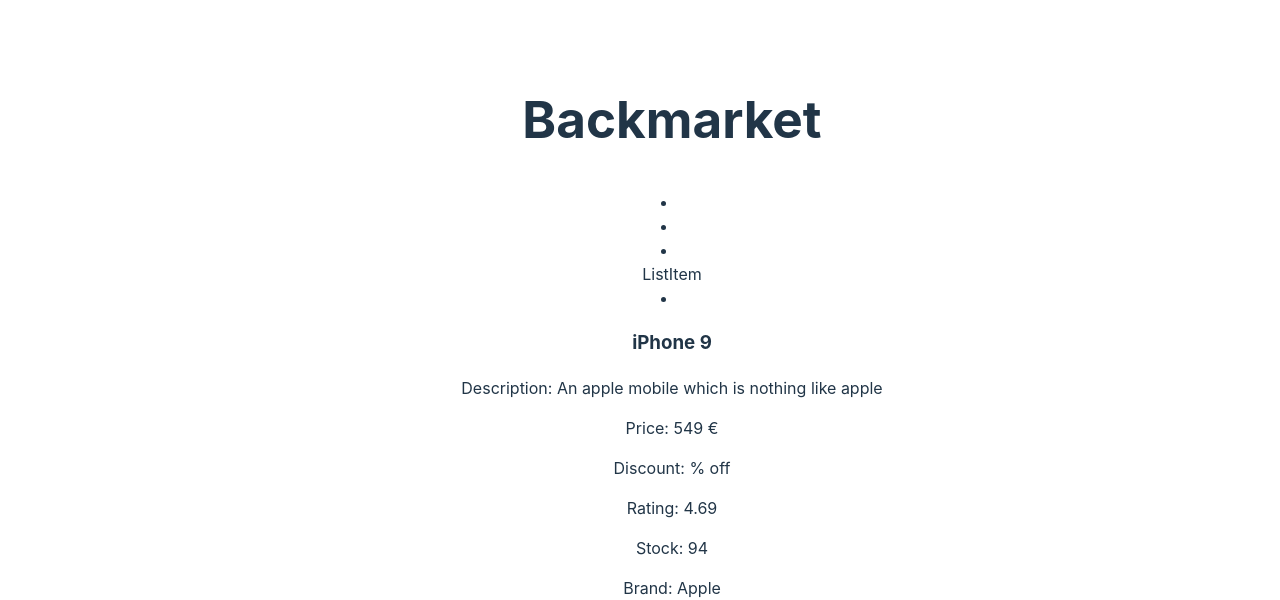
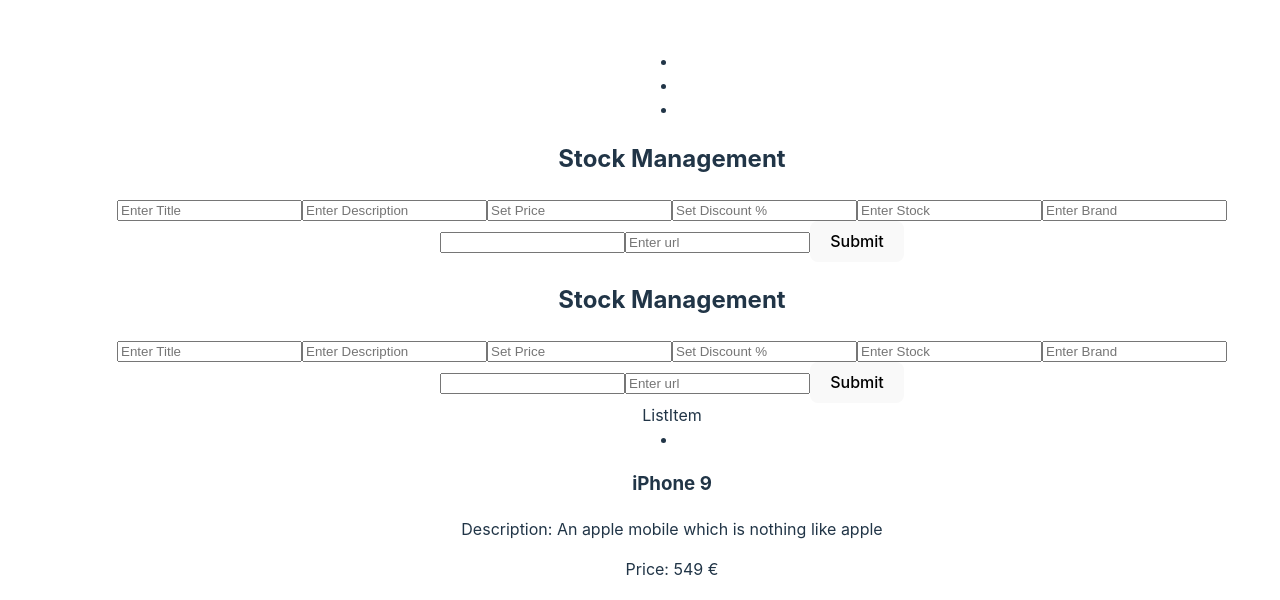
Before and after one commit to Amontanez17/e-commerce-mini-project, a React (Vite) app: page / in a window 1280 px wide. Shown: the part 748-1348 px from the top of the page. Built offline with nearby package versions, Linux system fonts and the light colour scheme.

Commit message:
finished the form :) Co-authored-by: jasperzhang75 <jasperzhang75@users.noreply.github.com>

```diff
--- a/src/App.jsx
+++ b/src/App.jsx
@@ -3,11 +3,13 @@
 import Sidebar from "./components/Sidebar/Sidebar.jsx";
 import Footer from "./components/Footer/Footer.jsx";
 import List from "./components/List/List.jsx";
+import Form from "./components/Form/Form.jsx";
 
 function App() {
   return (
     <>
       <Navbar />
+      <Form />
       <List />
       <Sidebar />
       <Footer />
--- /dev/null
+++ b/src/components/Form/Form.jsx
@@ -0,0 +1,135 @@
+import { useState } from "react";
+
+function Form({ setProducts }) {
+  //   const [id, setIdInput] = useState("");
+  const [title, setTitleInput] = useState("");
+  const [description, setDescriptionInput] = useState("");
+  const [price, setPriceInput] = useState("");
+  const [discountPercentage, setDiscountPercentageInput] = useState("");
+  const [stock, setStockInput] = useState("");
+  const [brand, setBrandInput] = useState("");
+  const [category, setCategoryInput] = useState("");
+  const [thumbnail, setThumbnailInput] = useState("");
+
+  //   function handleIdInput(event) {
+  //     setIdInput(event.currentTarget.value);
+  //   }
+
+  function handleTitleInput(event) {
+    setTitleInput(event.currentTarget.value);
+  }
+
+  function handleDescriptionInput(event) {
+    setDescriptionInput(event.currentTarget.value);
+  }
+  function handlePriceInput(event) {
+    setPriceInput(event.currentTarget.value);
+  }
+
+  function handleDiscountPercentageInput(event) {
+    setDiscountPercentageInput(event.currentTarget.value);
+  }
+
+  function handleStockInput(event) {
+    setStockInput(event.currentTarget.value);
+  }
+
+  function handleBrandInput(event) {
+    setBrandInput(event.currentTarget.value);
+  }
+  function handleCategoryInput(event) {
+    setCategoryInput(event.currentTarget.value);
+  }
+  function handleThumbnailInput(event) {
+    setThumbnailInput(event.currentTarget.value);
+  }
+
+  function handleSubmit(event) {
+    event.preventDefault();
+    const newItem = {
+      id: crypto.randomUUID(),
+      title,
+      description,
+      price,
+      discountPercentage,
+      stock,
+      brand,
+      category,
+      thumbnail,
+    };
+    setProducts((products) => [...products, newItem]);
+  }
+  return (
+    <div className="stockManagement">
+      <form onSubmit={handleSubmit}>
+        <h2>Stock Management</h2>
+        {/* <input
+          type="text"
+          name="idInput"
+          placeholder="Enter ID"
+          value={idInput}
+          onChange={handleIdInput}
+        ></input> */}
+        <input
+          placeholder="Enter Title"
+          type="text"
+          name="titleInput"
+          value={title}
+          onChange={handleTitleInput}
+        />
+        <input
+          placeholder="Enter Description"
+          type="text"
+          name="descriptionInput"
+          value={description}
+          onChange={handleDescriptionInput}
+        />
+        <input
+          placeholder="Set Price"
+          type="text"
+          name="priceInput"
+          value={price}
+          onChange={handlePriceInput}
+        />
+        <input
+          placeholder="Set Discount %"
+          type="text"
+          name="discountPercentageInput"
+          value={discountPercentage}
+          onChange={handleDiscountPercentageInput}
+        />
+        <input
+          type="text"
+          name="stockInput"
+          placeholder="Enter Stock"
+          value={stock}
+          onChange={handleStockInput}
+        />
+        <input
+          type="text"
+          name="brandInput"
+          placeholder="Enter Brand"
+          value={brand}
+          onChange={handleBrandInput}
+        />
+        <input
+          type="text"
+          name="categoryInput"
+          placeholder=""
+          value={category}
+          onChange={handleCategoryInput}
+        />
+        <input
+          placeholder="Enter url"
+          type="text"
+          name="thumbnailInput"
+          value={thumbnail}
+          onChange={handleThumbnailInput}
+        />
+        <button type="submit">Submit</button>
+      </form>
+    </div>
+  );
+}
+
+export default Form;
--- a/src/components/List/List.jsx
+++ b/src/components/List/List.jsx
@@ -1,18 +1,22 @@
-import Products from "../../assets/products.json";
+import data from "../../assets/products.json";
 import ListItem from "../../components/List Item/ListItem.jsx";
 import { useState } from "react";
+import Form from "../Form/Form.jsx";
 
 function List() {
-  const [mobilePhone, setmobilePhone] = useState(Products);
+  const [products, setProducts] = useState(data);
 
   const handleDelete = (id) => {
-    const updatedList = mobilePhone.filter((item) => item.id !== id);
-    setmobilePhone(updatedList);
+    const updatedList = products.filter((item) => item.id !== id);
+    setProducts(updatedList);
   };
 
   return (
     <div id="products-container">
-      {mobilePhone.map((item) => (
+      <div>
+        <Form setProducts={setProducts} />
+      </div>
+      {products.map((item) => (
         <ListItem key={item.id} item={item} handleDelete={handleDelete} />
       ))}
     </div>
--- a/src/components/Navbar/Navbar.css
+++ b/src/components/Navbar/Navbar.css
@@ -0,0 +1,3 @@
+.webLogo {
+  max-width: 1rem;
+}
--- a/src/components/Navbar/Navbar.jsx
+++ b/src/components/Navbar/Navbar.jsx
@@ -1,11 +1,12 @@
 // import React from 'react'
+// import "./Navbar.css";
 
 function Navbar() {
   return (
     <header className="Header" id="Header">
       <nav className="Navbar">
-        <img src="../src/assets/Back_Market.png"></img>
-        <h1>Backmarket</h1>
+        <img className="webLogo" src="../src/assets/Back_Market.png"></img>
+        {/* <h1>Backmarket</h1> */}
         <ui>
           <li>
             <a href="#home"></a>
```
Also changed, not shown: src/components/Form/Form.css (added).
